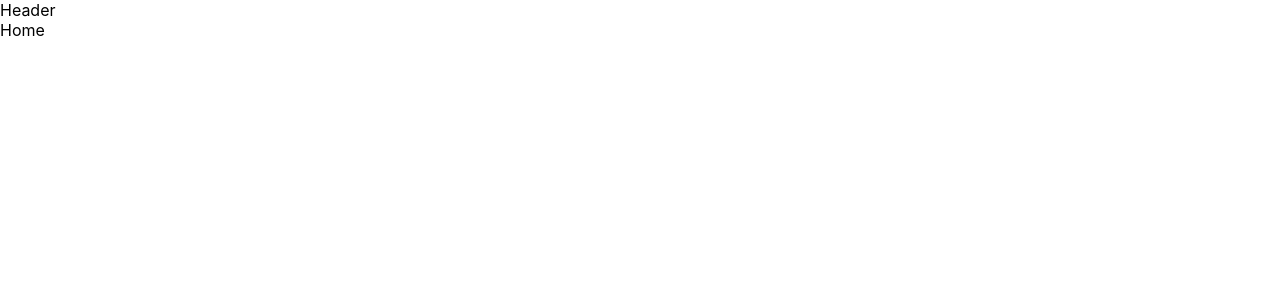
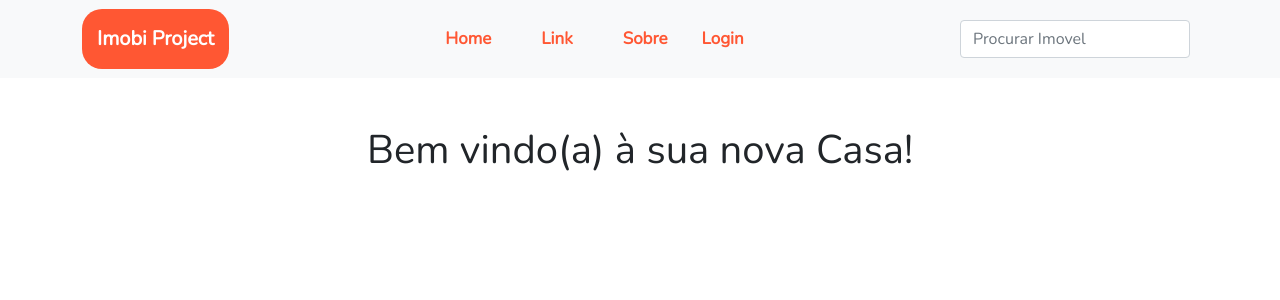
Before and after one commit to albadauto/imobi-project, a React (Create React App) app: page / in a window 1280 px wide. Shown: the top 300 px of the page. Built offline with nearby package versions, Linux system fonts and the light colour scheme.

Commit message:
Home page init | Header finished

```diff
--- a/package.json
+++ b/package.json
@@ -10,13 +10,18 @@
     "@types/jest": "^27.5.2",
     "@types/node": "^16.11.41",
     "@types/react": "^18.0.14",
+    "@types/react-bootstrap": "^0.32.30",
     "@types/react-dom": "^18.0.5",
+    "@types/react-toastify": "^4.1.0",
     "@types/styled-components": "^5.1.25",
     "axios": "^0.27.2",
+    "bootstrap": "^5.1.3",
     "react": "^18.2.0",
+    "react-bootstrap": "^2.4.0",
     "react-dom": "^18.2.0",
     "react-router-dom": "^6.3.0",
     "react-scripts": "5.0.1",
+    "react-toastify": "^9.0.5",
     "styled-components": "^5.3.5",
     "typescript": "^4.7.4",
     "web-vitals": "^2.1.4"
--- a/src/components/Header/Index.tsx
+++ b/src/components/Header/Index.tsx
@@ -1,7 +1,38 @@
 import React from 'react'
-
+import { Button, Container, Form, FormControl, Nav, Navbar, NavDropdown } from "react-bootstrap";
+import { LabelLink, Logo } from './style';
 export default function Header() {
   return (
-    <div>Header</div>
+    <Navbar bg="light" expand="lg">
+      <Container >
+      <Logo>
+        Imobi Project
+      </Logo>
+        <Navbar.Toggle aria-controls="navbarScroll" />
+        <Navbar.Collapse id="navbarScroll">
+          <Nav
+            className="mx-auto"
+            style={{ maxHeight: '100px' }}
+            navbarScroll
+          >
+            <Nav.Link href="#action1"><LabelLink>Home</LabelLink></Nav.Link>
+            <Nav.Link href="#action2"><LabelLink>Link</LabelLink></Nav.Link>
+            <Nav.Link href="#" >
+            <LabelLink>Sobre</LabelLink>
+            <LabelLink>Login</LabelLink>
+
+            </Nav.Link>
+          </Nav>
+          <Form className="d-flex">
+        <FormControl
+          type="search"
+          placeholder="Procurar Imovel"
+          className="me-2"
+          aria-label="Search"
+        />
+        </Form>
+        </Navbar.Collapse>
+      </Container>
+    </Navbar>
   )
 }
--- a/src/components/Header/style.ts
+++ b/src/components/Header/style.ts
@@ -1 +1,28 @@
 import styled from "styled-components";
+
+
+export const LabelLink = styled.label`
+    color: #ff5733;
+    cursor: pointer;
+    font-size: 17px;
+    padding: 10px;
+    border-radius: 10px;
+    padding-left: 17px;
+    padding-right: 17px;
+    font-weight: bold;
+
+    &:hover {
+        background-color: #ff5733;
+        color: white;
+        transition: all 0.5s;
+    }
+`
+
+export const Logo = styled.label`
+    background-color: #ff5733;
+    color: white;
+    padding: 15px;
+    font-weight: bold;
+    font-size: 20px;
+    border-radius:20px;
+`
--- a/src/index.css
+++ b/src/index.css
@@ -1,3 +1,8 @@
+@import url('https://fonts.googleapis.com/css2?family=Nunito:wght@200&display=swap');
+
+*{
+  font-family: "Nunito";
+}
 body {
   margin: 0;
   font-family: -apple-system, BlinkMacSystemFont, 'Segoe UI', 'Roboto', 'Oxygen',
--- a/src/index.tsx
+++ b/src/index.tsx
@@ -3,6 +3,7 @@ import ReactDOM from 'react-dom/client';
 import './index.css';
 import App from './App';
 import reportWebVitals from './reportWebVitals';
+import 'bootstrap/dist/css/bootstrap.min.css';
 
 const root = ReactDOM.createRoot(
   document.getElementById('root') as HTMLElement
--- a/src/pages/Home/Index.tsx
+++ b/src/pages/Home/Index.tsx
@@ -1,7 +1,14 @@
 import React from 'react'
+import { Container, Row, Col } from 'react-bootstrap'
 
 export default function Home() {
   return (
-    <div>Home</div>
+    <Container>
+      <Row>
+        <Col className="text-center mt-5">
+          <h1>Bem vindo(a) à sua nova Casa!</h1>
+        </Col>
+      </Row>
+    </Container>
   )
 }
```
Also changed, not shown: 1 other file (tests, documents, lock files or other folders).
